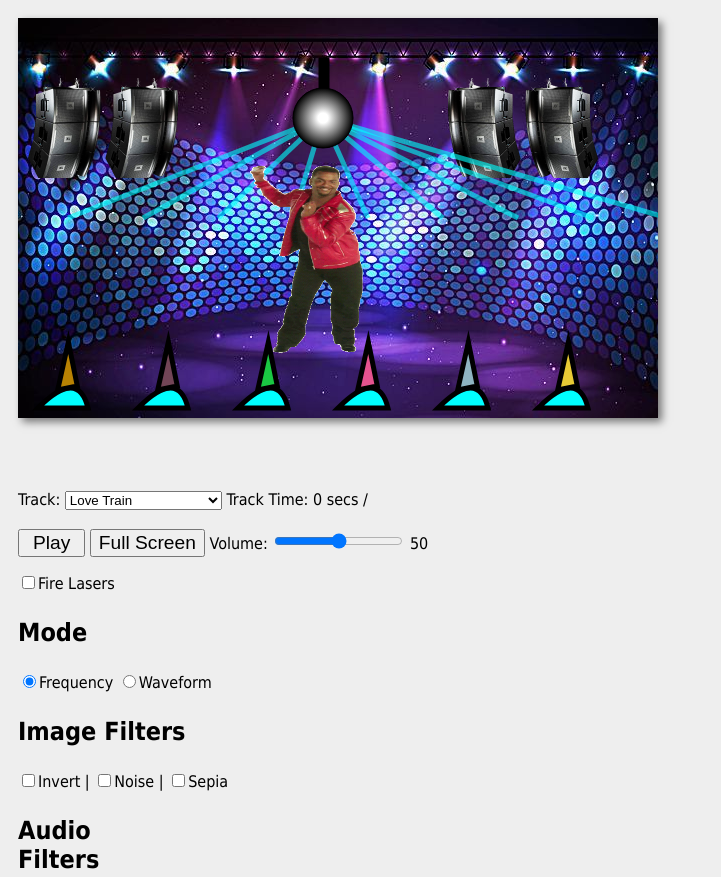
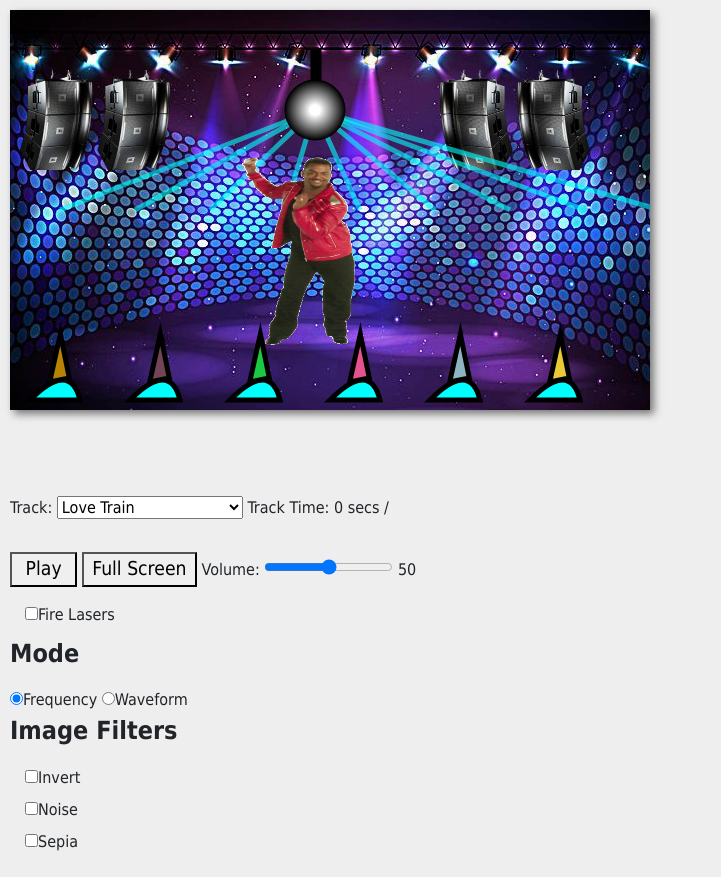
Before and after one commit to stevensalex29/330Project1, a plain HTML site: page main.html in a window 1280 px wide. Shown: the top 877 px of the page, without its empty margins (0-721 px from the left). Drawn offline with nearby package versions, Linux system fonts and the light colour scheme.

Commit message:
added bootstrap

```diff
--- a/main.html
+++ b/main.html
@@ -2,7 +2,10 @@
 <html lang="en">
 <head>
 	<meta charset="utf-8" />
+	<meta name="viewport" content="width=device-width, initial-scale=1, shrink-to-fit=no">
 	<title>Project 1</title>
+	<!-- Bootstrap CSS -->
+    <link rel="stylesheet" href="https://stackpath.bootstrapcdn.com/bootstrap/4.3.1/css/bootstrap.min.css" integrity="sha384-ggOyR0iXCbMQv3Xipma34MD+dH/1fQ784/j6cY/iJTQUOhcWr7x9JvoRxT2MZw1T" crossorigin="anonymous">
 	<link rel="stylesheet" type="text/css" href="css/main.css">
 	<script src="src/main.js"></script>
 	<script src="src/helperFuncs.js"></script>
@@ -17,9 +20,9 @@
 		<img src="media/speaker.png" id="speaker" width="50" height="50">
 		<img src="media/speaker2.png" id="speaker2" width="50" height="50">
 		<img src="media/dancer.gif" id="gif" width="50" height="50">
-	</div><br><br><br><br><br><br><br><br>
+	</div><br><br><br><br><br><br>
 	<br><br><br><br><br><br><br>
-	<br><br><br><br><br><br><br>
+	<br><br><br><br><br>
 	<div id="controls">
 		<audio></audio>
 		<section>
@@ -52,12 +55,12 @@
 		<div id="Filters">
 			<p id="filter"><b>Image Filters</b></p>
 			<label class="container">
-			  <input type="checkbox" id="invert">Invert |
+			  <input type="checkbox" id="invert">Invert
 			  <span class="checkmark"></span>
 			</label>
 
 			<label class="container">
-			  <input type="checkbox" id="noise">Noise |
+			  <input type="checkbox" id="noise">Noise
 			  <span class="checkmark"></span>
 			</label>
 
```
